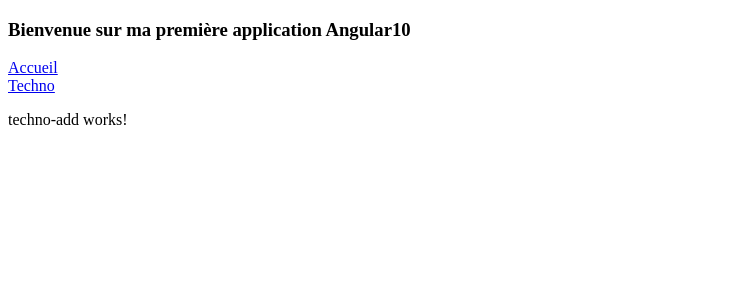
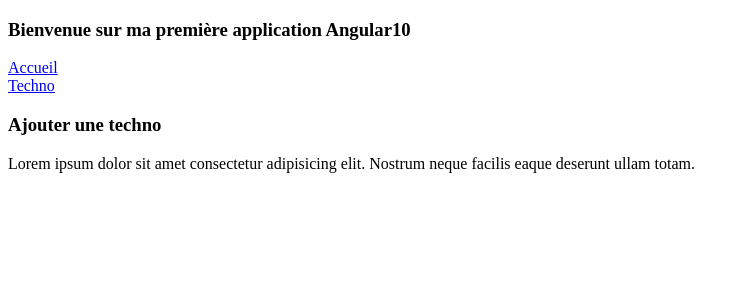
Before and after one commit to Tambass/todolistAngular10, an Angular app in the folder angular10-techno-watch/: page /add-techno in a window 1280 px wide. Shown: the top 300 px of the page, without its empty margins (0-749 px from the left). Built offline with nearby package versions, Linux system fonts and the light colour scheme.

Commit message:
ajoute du contenu pour différencier chaque commposant

```diff
--- a/angular10-techno-watch/src/app/home/home.component.html
+++ b/angular10-techno-watch/src/app/home/home.component.html
@@ -1 +1,2 @@
-<p>home works!</p>
+<h3>Accueil</h3>
+<div>Lorem ipsum dolor sit amet.</div>
--- a/angular10-techno-watch/src/app/techno-add/techno-add.component.html
+++ b/angular10-techno-watch/src/app/techno-add/techno-add.component.html
@@ -1 +1,2 @@
-<p>techno-add works!</p>
+<h3>Ajouter une techno</h3>
+<div>Lorem ipsum dolor sit amet consectetur adipisicing elit. Nostrum neque facilis eaque deserunt ullam totam.</div>
```
